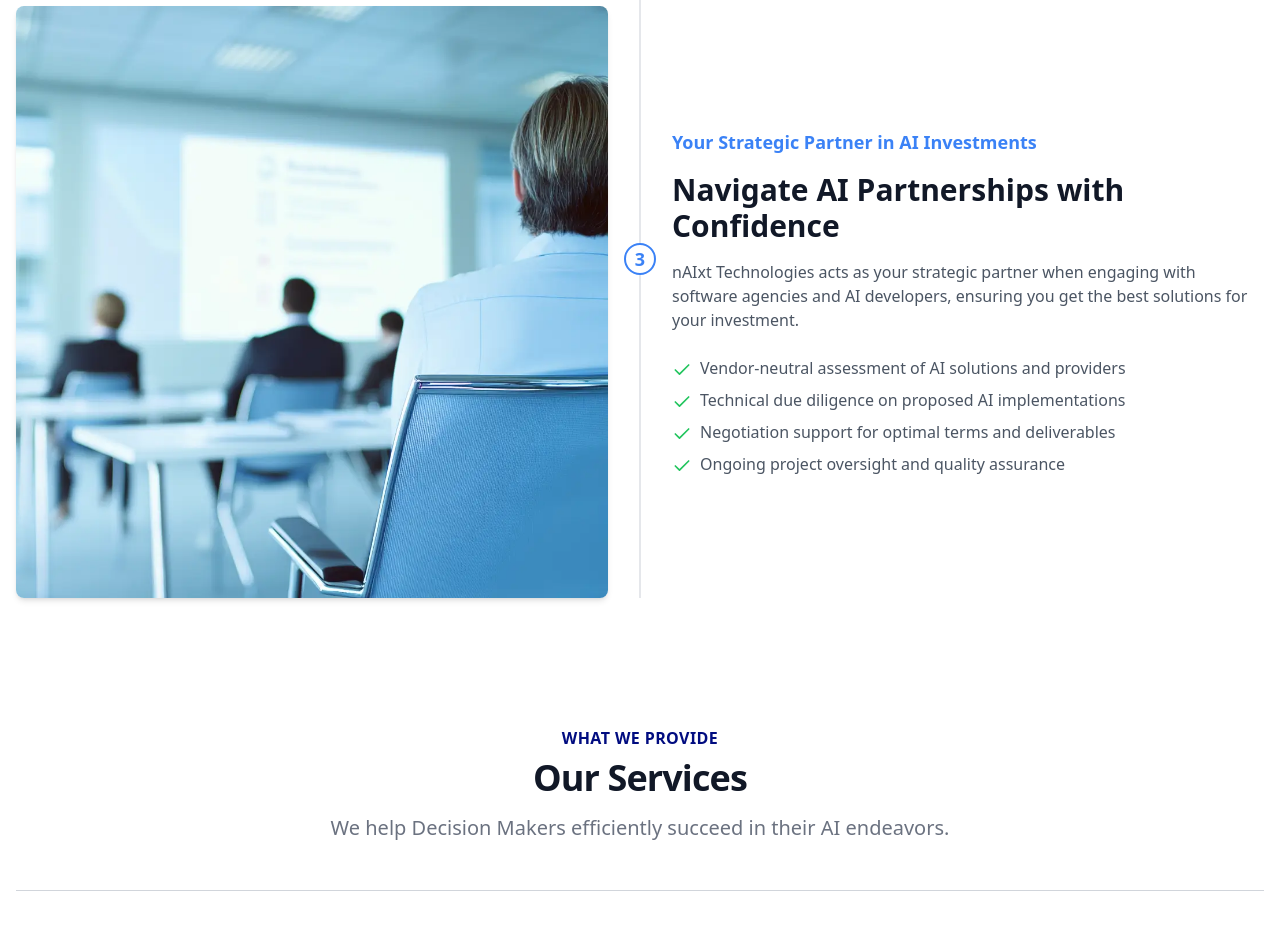
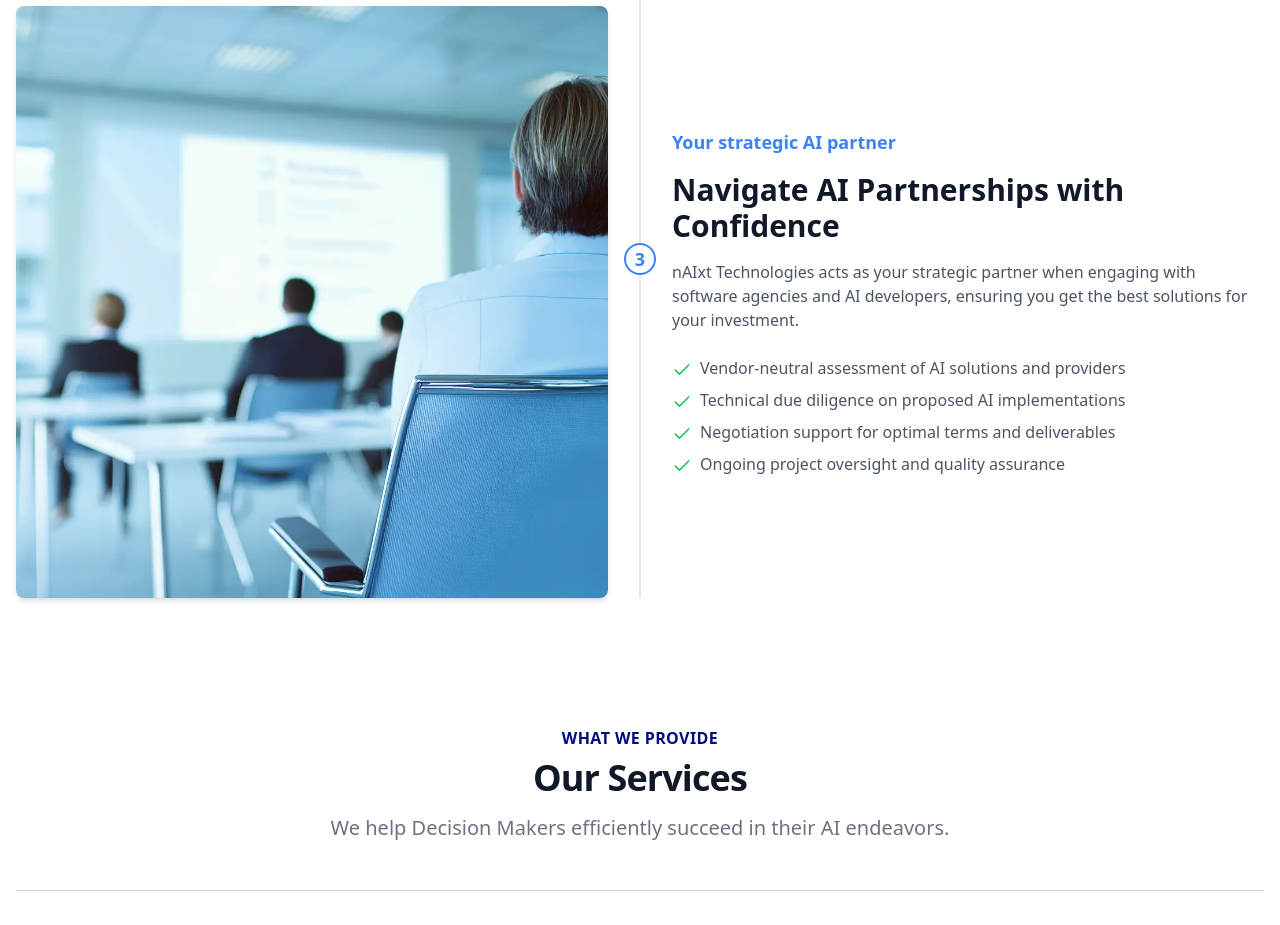
Before and after one commit to Jonasmpi/naixt-homepage-static, a React (Create React App) app: page / in a window 1280 px wide. Shown: the part 3000-3925 px from the top of the page. Built offline with nearby package versions, Linux system fonts and the light colour scheme.

Commit message:
Update GrowthPerformanceSection.js

```diff
--- a/src/components/GrowthPerformanceSection.js
+++ b/src/components/GrowthPerformanceSection.js
@@ -158,7 +158,7 @@ const GrowthPerformanceSection = () => {
                         </div>
                         <div className="order-2 md:order-2">
                             <div className="flex items-center space-x-2 mb-4">
-                                <span className="text-blue-500 font-bold text-lg">Your Strategic Partner in AI Investments</span>
+                                <span className="text-blue-500 font-bold text-lg">Your strategic AI partner</span>
                             </div>
                             <h2 className="text-2xl md:text-3xl font-extrabold text-gray-900 mb-4">
                                 Navigate AI Partnerships with Confidence
```
